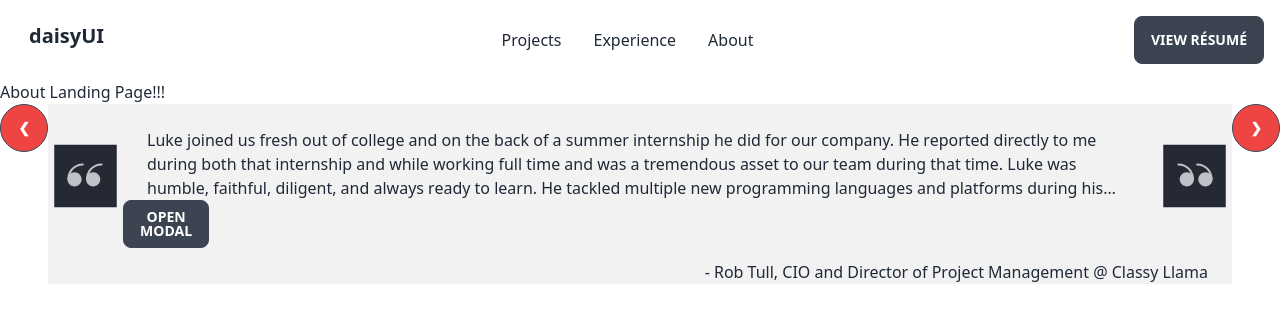
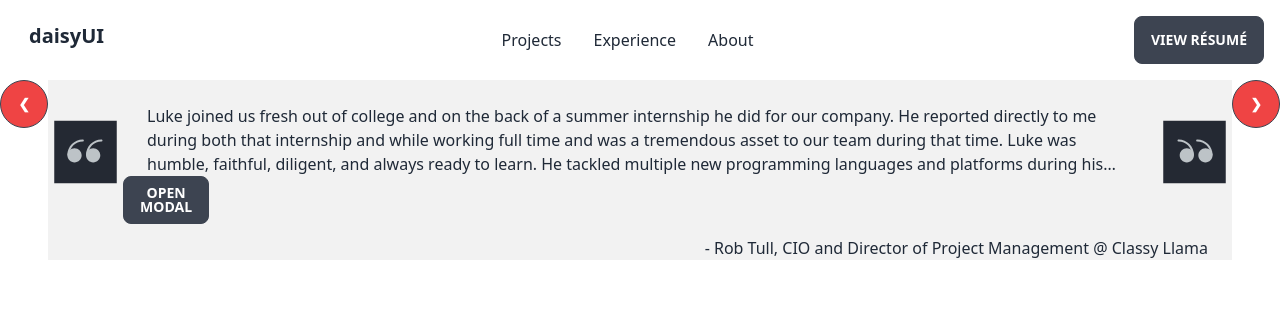
Before and after one commit to lukedsharon/Portfolio, a Next.js app: page /about in a window 1280 px wide. Shown: the top 322 px of the page. Built offline with nearby package versions, Linux system fonts and the light colour scheme.

Commit message:
Removed placeholder.

```diff
--- a/src/components/base/Testamonials.tsx
+++ b/src/components/base/Testamonials.tsx
@@ -45,8 +45,6 @@ const StageLookup: any = {
 
 function Testamonials() {
   const router = useRouter();
-  console.log(router.asPath);
-  console.log(StageLookup[router.asPath]);
   return (
     <div className="flex flex-row">
       <button
--- a/src/pages/about/index.tsx
+++ b/src/pages/about/index.tsx
@@ -5,7 +5,6 @@ import React from "react";
 function index() {
   return (
     <MainLayout>
-      <div>About Landing Page!!!</div>
       <Testamonials />
     </MainLayout>
   );
```
